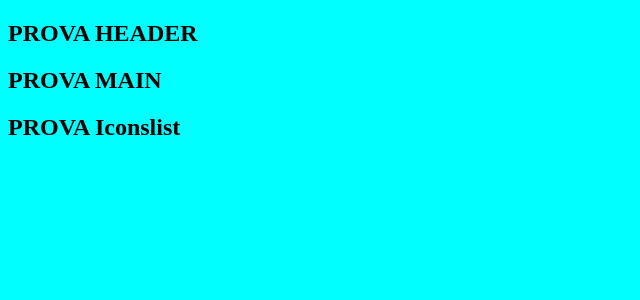
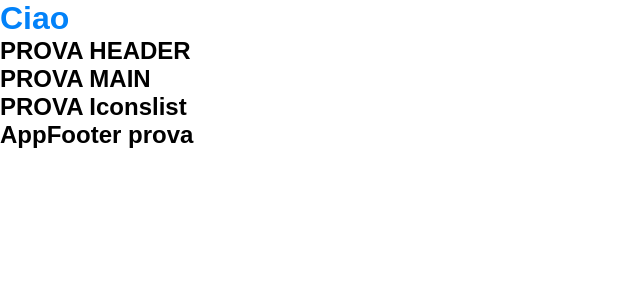
Before and after one commit to francesco-mauro/vite-comics, a Vue app: page / in a window 1280 px wide. Shown: the top 300 px of the page, without its empty margins (0-640 px from the left). Built offline with nearby package versions, Linux system fonts and the light colour scheme.

Commit message:
working use of @use

```diff
--- a/src/App.vue
+++ b/src/App.vue
@@ -2,12 +2,14 @@
 import AppHeader from "./components/AppHeader.vue";
 import AppMain from "./components/AppMain.vue";
 import IconsList from "./components/IconsList.vue";
+import AppFooter from "./components/AppFooter.vue";
 
 export default {
     components: {
         AppHeader,
         AppMain,
-        IconsList
+        IconsList,
+        AppFooter
     },
     data () {
         return {};
@@ -17,13 +19,21 @@ export default {
 </script>
 
 <template>
+    <h1>Ciao</h1>
     <AppHeader />
     <AppMain />
     <IconsList />
+    <AppFooter />
 
 
 
 </template>
 
 <style lang="scss">
+@use './style/partials/_variables.scss' as *;
+
+h1 {
+  color: $primary-color;
+}
+
 </style>
--- a/src/components/AppFooter.vue
+++ b/src/components/AppFooter.vue
@@ -5,7 +5,7 @@ export default{
 </script>
 
 <template>
-  <h2> HEADER </h2>
+  <h2> AppFooter prova </h2>
 </template>
 
 <style scoped lang="Scss">
--- a/src/components/AppMain.vue
+++ b/src/components/AppMain.vue
@@ -8,5 +8,7 @@ export default{
   <h2> PROVA MAIN </h2>
 </template>
 
-<style scoped lang="Scss">
+<style scoped lang="scss">
+
+
 </style>
--- a/src/style/general.scss
+++ b/src/style/general.scss
@@ -1,3 +1,10 @@
+
+*{
+    margin: 0;
+    padding: 0;
+    box-sizing: border-box;
+}
+
 body{
-    background-color: aqua;
+    font-family: sans-serif;
 }
--- /dev/null
+++ b/src/style/partials/_variables.scss
@@ -0,0 +1,3 @@
+$primary-color: #0282f9;
+$black: #1c1c1c;
+$white: #ffffff;
```
